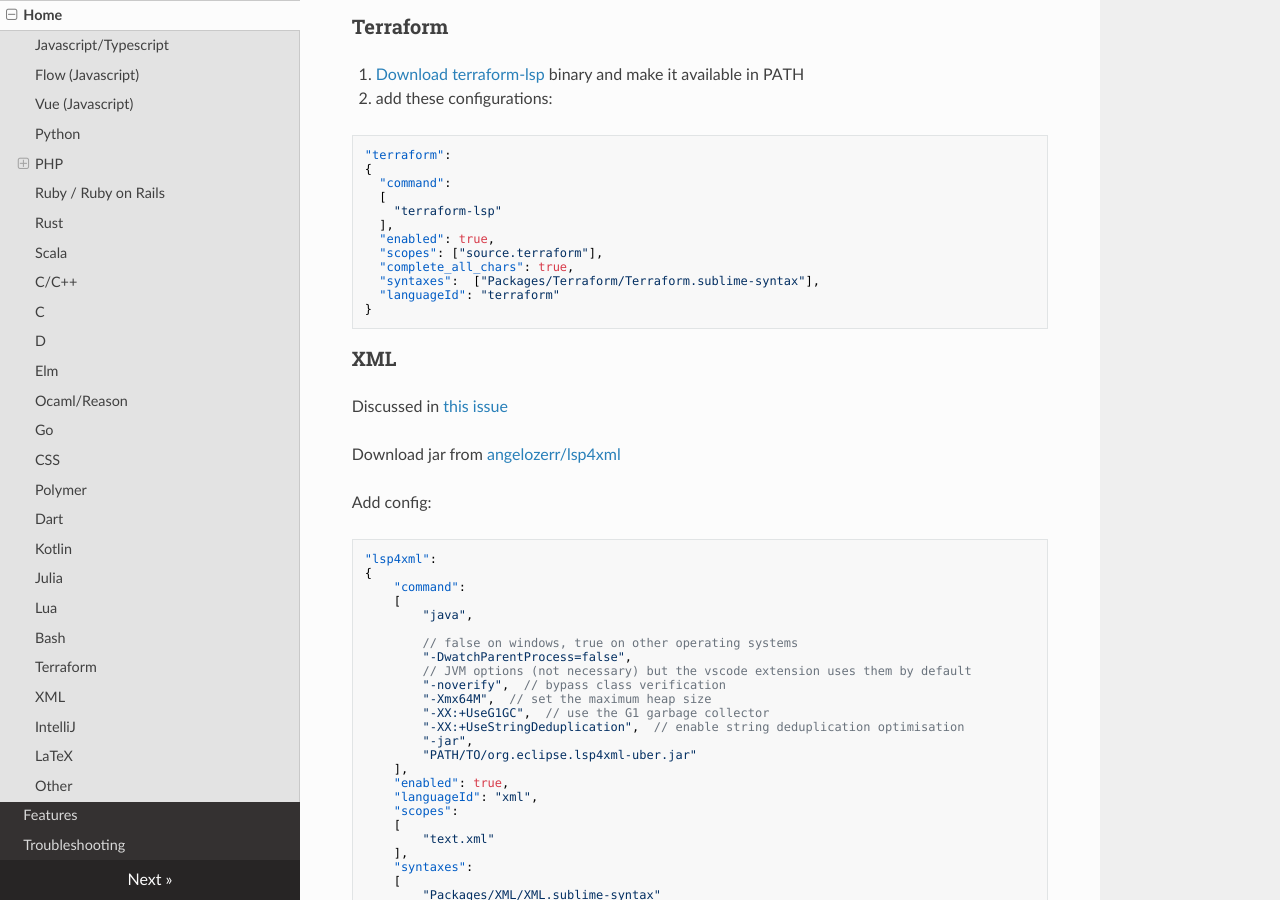
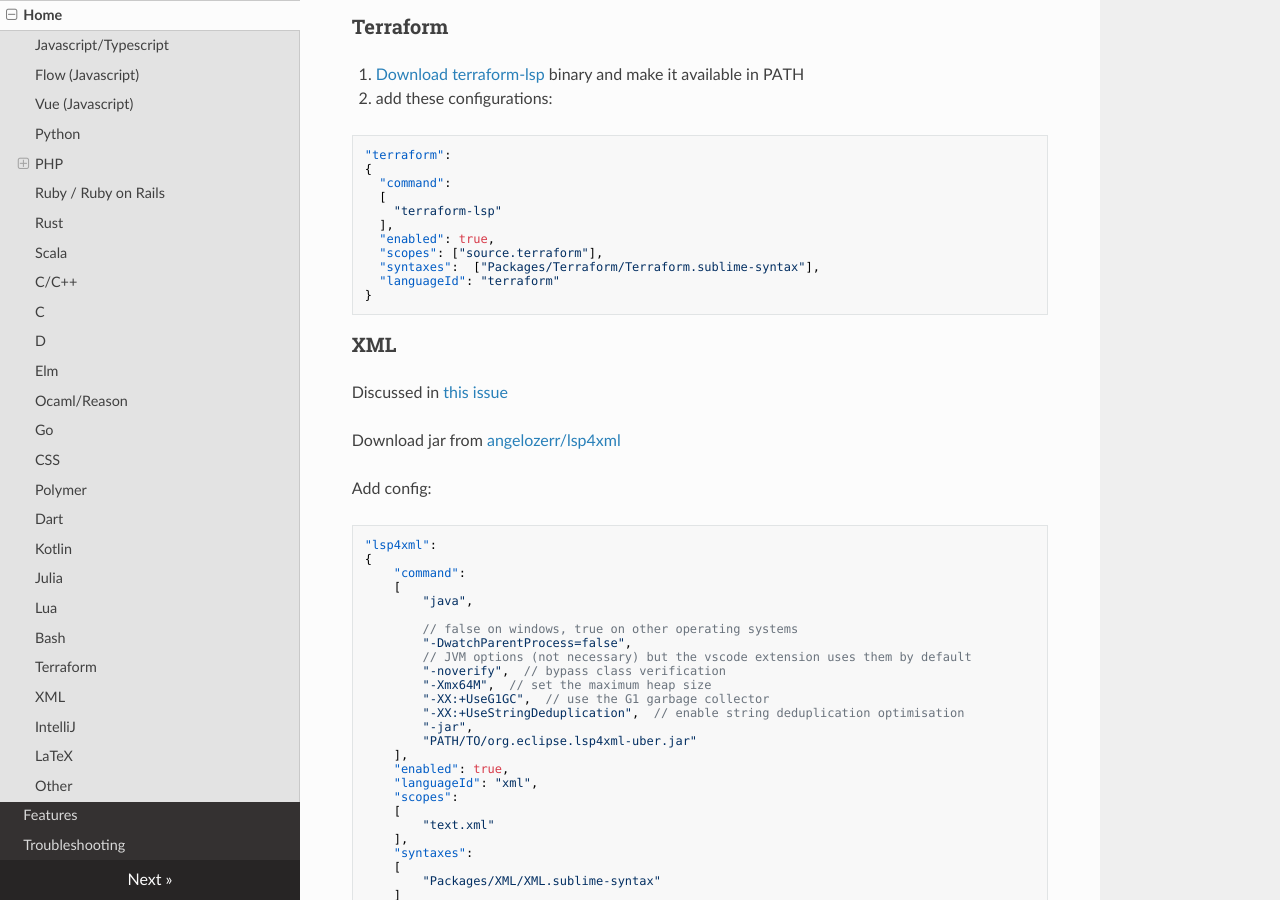
Before and after one commit to sublimelsp/LSP, an MkDocs documentation site: the page built from docs/index.md, in a window 1280 px wide and 900 px high, scrolled down 6510 px. Built offline with MkDocs 1.6.1, drawn with Linux system fonts in a browser that asks for light colours; nearby versions of some CDN libraries.

Commit message:
Removed extra config for terraform-lsp docs

```diff
--- a/docs/index.md
+++ b/docs/index.md
@@ -332,7 +332,6 @@
   ],
   "enabled": true,
   "scopes": ["source.terraform"],
-  "complete_all_chars": true,
   "syntaxes":  ["Packages/Terraform/Terraform.sublime-syntax"],
   "languageId": "terraform"
 }
```
